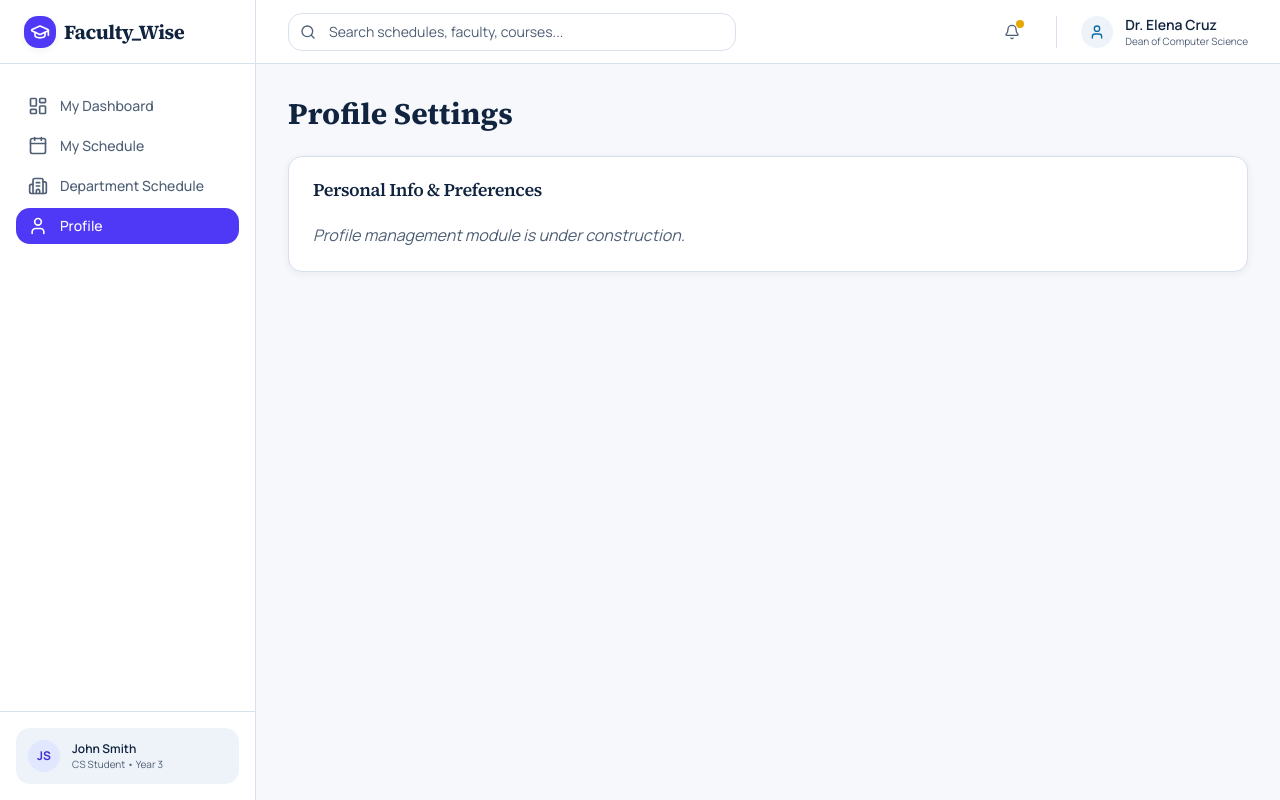
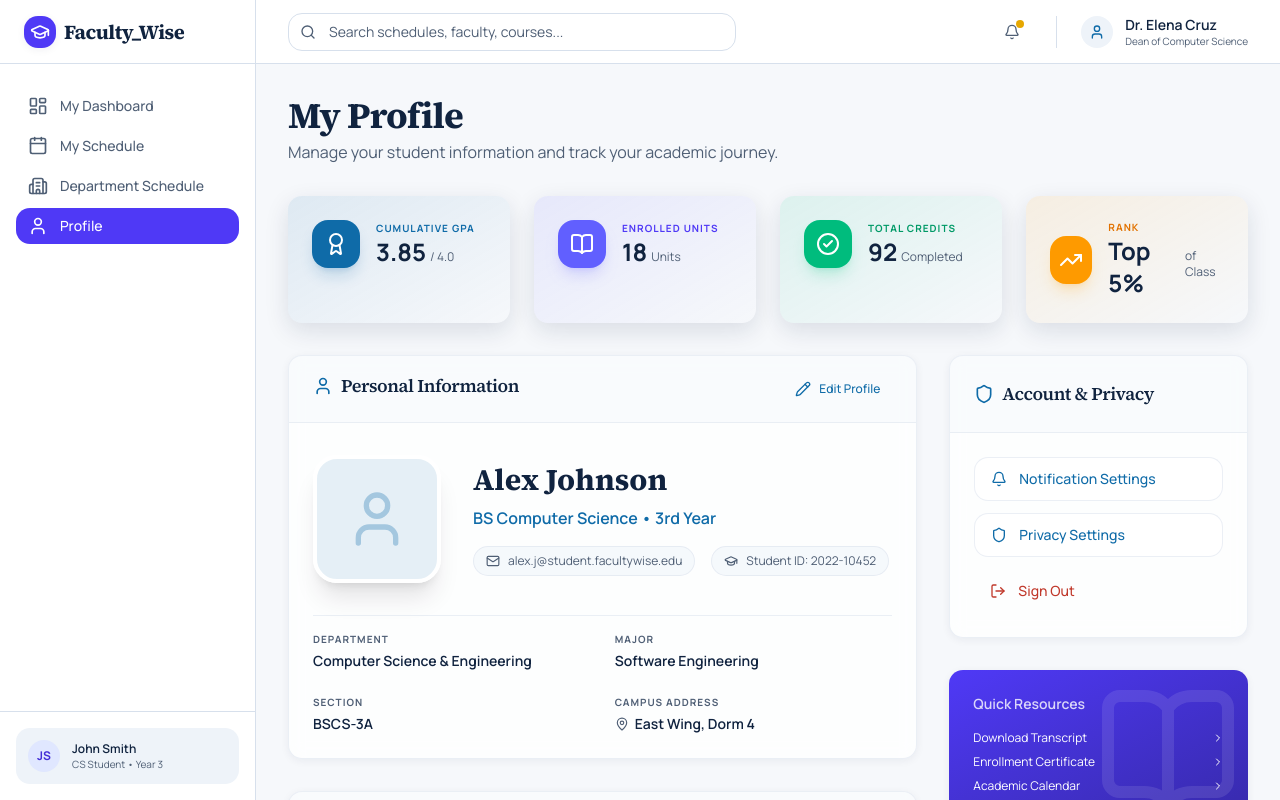
Before and after one commit to WenDEVLIFE/faculti_wise, a Next.js app: page /student/settings in a window 1280 px wide. Built offline with nearby package versions, Linux system fonts and the light colour scheme.

Commit message:
feat: implement student profile view in settings page and clean up whitespace in teacher profile view

```diff
--- a/app/(student)/student/settings/page.tsx
+++ b/app/(student)/student/settings/page.tsx
@@ -1,18 +1,13 @@
 import * as React from "react";
-import { Card, CardHeader, CardTitle, CardContent } from "@/components/ui/Card";
+import StudentProfileView from "@/features/student-profile/StudentProfileView";
+import { Suspense } from "react";
+
+export const unstable_instant = { prefetch: "static" };
 
 export default function StudentSettingsPage() {
   return (
-    <div className="space-y-6">
-      <h1 className="text-3xl font-bold text-text font-source-serif">Profile Settings</h1>
-      <Card>
-        <CardHeader>
-          <CardTitle>Personal Info & Preferences</CardTitle>
-        </CardHeader>
-        <CardContent>
-          <p className="text-text-muted italic">Profile management module is under construction.</p>
-        </CardContent>
-      </Card>
-    </div>
+    <Suspense fallback={<div className="animate-pulse h-[600px] bg-surface-alt rounded-2xl" />}>
+      <StudentProfileView />
+    </Suspense>
   );
 }
```
Also changed, not shown: features/teacher-profile/TeacherProfileView.tsx (line endings or trailing spaces).
